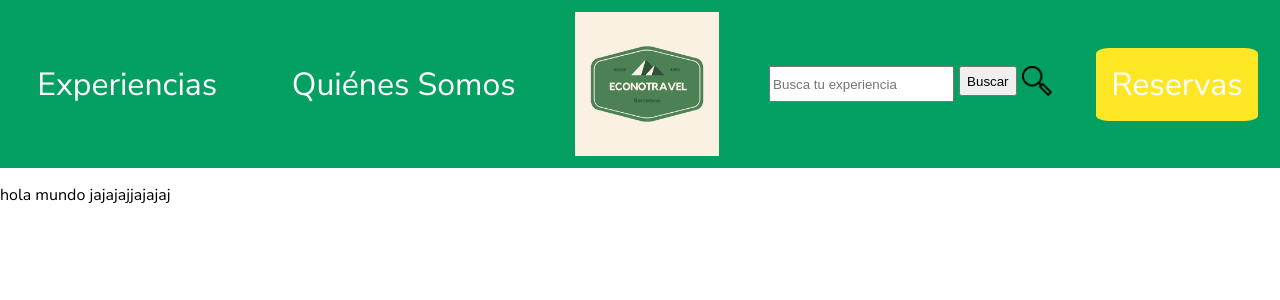
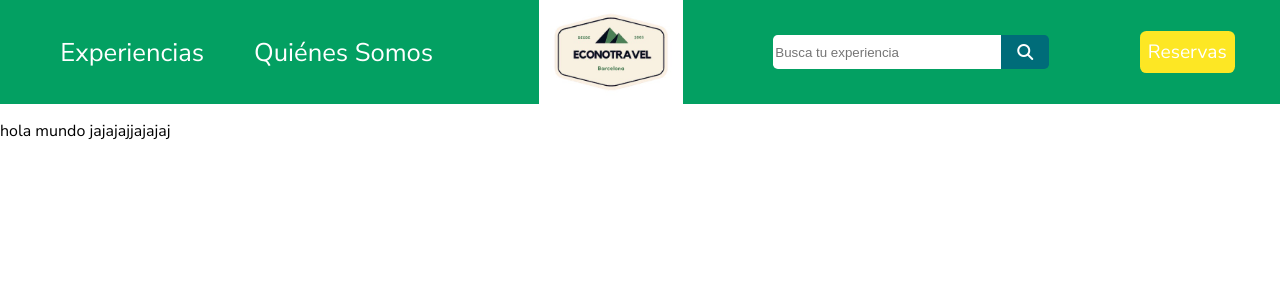
Before and after one commit to yassscoder/Econotravel-app-starter-6, a React app in the folder web-client/: page / in a window 1280 px wide. Shown: the top 300 px of the page. Built offline with nearby package versions, Linux system fonts and the light colour scheme.

Commit message:
cambios logo y barra busqueda y btn reservas

```diff
--- a/web-client/src/index.html
+++ b/web-client/src/index.html
@@ -1,6 +1,7 @@
 <!DOCTYPE html>
 <html lang="en">
 <head>
+    <script src="https://kit.fontawesome.com/fef304d62a.js" crossorigin="anonymous"></script>
     <link rel="preconnect" href="https://fonts.googleapis.com">
     <link rel="preconnect" href="https://fonts.gstatic.com" crossorigin>
     <link href="https://fonts.googleapis.com/css2?family=Nunito+Sans:ital,wght@0,400;0,700;1,600&display=swap" rel="stylesheet">
--- a/web-client/src/js/components/navigationBar.jsx
+++ b/web-client/src/js/components/navigationBar.jsx
@@ -1,21 +1,24 @@
 import * as React from "react";
 import {Link} from "react-router-dom";
-import logo from './assets/logo-eco-1.png';
+import logo from './assets/logo-negativo.jpg';
 import lupa from './assets/lupa.png';
 
 
 export const NavigationBar = () => (
     <nav className={"navigationBar"}>
-        <Link to={"/experiencias"}>Experiencias</Link>
-        <Link to={"/quienessomos"}>Quiénes Somos</Link>
+        <div className={"containerExpWho"}>
+        <Link to={"/experiencias"} className={"exp-who"}>Experiencias</Link>
+        <Link to={"/quienessomos"} className={"exp-who"}>Quiénes Somos</Link>
+        </div>
 
         <img className={"logo-eco"} src={logo} />
             <div className={"containerSearchBar"}>
                 <label htmlFor={"search"}></label>
                 <input type={"text"} placeholder={"Busca tu experiencia"} />
-                <input type={"submit"} value="Buscar"/>
-                <img className={"lupa"} src={lupa} />
+                <button className={"btn-search"} type="submit"><i className={"fa fa-search"}></i></button>
+
             </div>
+
             <Link className={"btn-reservas"} to={"/reservas"} >Reservas</Link>
 
     </nav>
--- a/web-client/src/scss/main.scss
+++ b/web-client/src/scss/main.scss
@@ -8,39 +8,61 @@ body{
   display:flex;
   align-items: center;
   justify-content: space-around;
-  height:10.5rem;
+  height:6.5rem;
   width:100%;
   background-color: #03A062;
 }
+.containerExpWho {
+  display: flex;
+ gap: 20px;
+}
+
 .containerSearchBar {
   display: flex;
-  gap: 5px;
-  vertical-align: bottom;
+
+
 }
-.navigationBar a {
+.exp-who {
   text-decoration: none;
   padding: 15px;
   color:white;
-  font-size: 2rem;
+  font-size: 1.6rem;
 }
 .navigationBar input {
-  height: 30px;
+  height: 2rem;
+  width:14rem;
+  border:none;
+  border-top-left-radius: 0.3rem;
+  border-bottom-left-radius:0.3rem ;
 }
 .btn-reservas {
-
-    background-color: #FDE724;
-    border-radius: 8%;
-    padding: 10px;
-  }
+  background-color: #FDE724;
+  padding: 0.5rem;
+  color: white;
+  border-radius: 0.4rem;
+  text-decoration: none;
+  font-size: 1.2rem;
+}
 
 .logo-eco{
   height: 9rem;
 }
 .lupa {
   height: 30px;
-
+  filter:invert(1);
 }
-
+.fa-search {
+  font-size: 1rem;
+  color: white;
+  cursor: pointer;
+}
+.btn-search {
+  border: none;
+  background-color: #006c79;
+  width: 3rem;
+  border-bottom-right-radius: 0.3rem;
+  border-top-right-radius: 0.3rem;
+}
 
 
 
```
Also changed, not shown: web-client/src/js/components/assets/logo-negativo.jpg (added), web-client/src/js/components/assets/logo-transparente.png (added).
